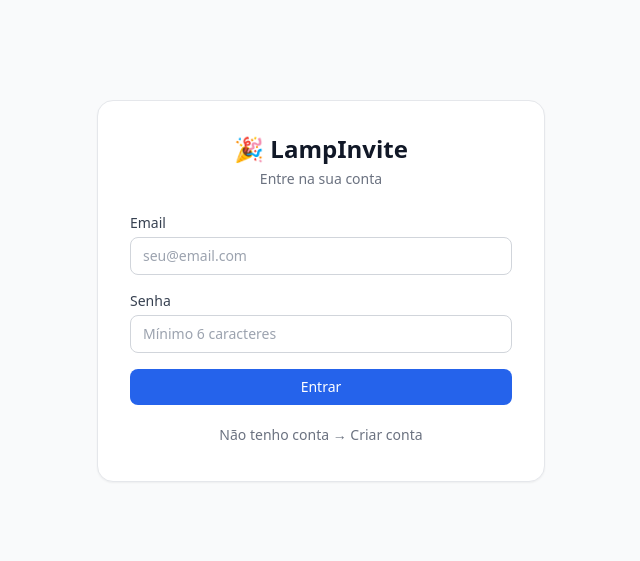
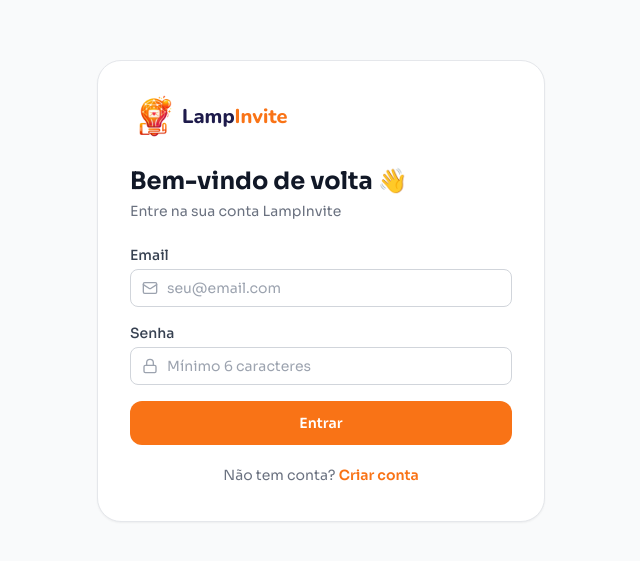
Before and after one commit to LucasPanfieti/lampinvite, a Next.js app: page /login in a window 1280 px wide. Shown: the part 109-670 px from the top of the page, without its empty margins (319-959 px from the left). Built offline with nearby package versions, Linux system fonts and the light colour scheme; no server answers.

Commit message:
estilizações

```diff
--- a/src/app/dashboard/page.tsx
+++ b/src/app/dashboard/page.tsx
@@ -1,6 +1,7 @@
 import { createClient } from "@/lib/supabase/server";
 import { redirect } from "next/navigation";
 import Link from "next/link";
+import Image from "next/image";
 import { format } from "date-fns";
 import { ptBR } from "date-fns/locale";
 import DeleteEventButton from "./delete-button";
@@ -25,7 +26,25 @@ export default async function DashboardPage() {
     <div className="min-h-screen bg-gray-50">
       <header className="bg-white border-b border-gray-200 px-6 py-4">
         <div className="max-w-4xl mx-auto flex justify-between items-center">
-          <h1 className="text-xl font-bold text-gray-900">🎉 LampInvite</h1>
+          <div className="flex items-center gap-1">
+            <Image
+              src="/logo_lampinvite.webp"
+              alt="LampInvite"
+              width={48}
+              height={48}
+              className="rounded-lg"
+            />
+            <span
+              className="text-xl"
+              style={{
+                fontFamily: "var(--font-nunito), sans-serif",
+                fontWeight: 800,
+              }}
+            >
+              <span style={{ color: "#1e1b4b" }}>Lamp</span>
+              <span style={{ color: "#F97316" }}>Invite</span>
+            </span>
+          </div>
           <div className="flex items-center gap-3">
             <span className="text-sm text-gray-500 hidden sm:block">
               {user.email}
@@ -40,7 +59,7 @@ export default async function DashboardPage() {
           <h2 className="text-lg font-semibold text-gray-800">Meus Eventos</h2>
           <Link
             href="/dashboard/new"
-            className="bg-blue-600 hover:bg-blue-700 text-white text-sm font-medium px-4 py-2 rounded-lg transition-colors"
+            className="bg-orange-500 hover:bg-orange-600 text-white text-sm font-medium px-4 py-2 rounded-lg transition-colors"
           >
             + Novo Evento
           </Link>
@@ -55,7 +74,7 @@ export default async function DashboardPage() {
             <p className="text-sm mt-1">Crie seu primeiro evento agora!</p>
             <Link
               href="/dashboard/new"
-              className="inline-block mt-4 bg-blue-600 text-white text-sm px-4 py-2 rounded-lg hover:bg-blue-700"
+              className="inline-block mt-4 bg-orange-500 text-white text-sm px-4 py-2 rounded-lg hover:bg-orange-600"
             >
               Criar evento
             </Link>
--- a/src/app/layout.tsx
+++ b/src/app/layout.tsx
@@ -1,5 +1,28 @@
 import type { Metadata } from "next";
+import { Sora, DM_Serif_Display, Nunito } from "next/font/google";
 import "./globals.css";
+
+const sora = Sora({
+  subsets: ["latin"],
+  weight: ["300", "400", "500", "600", "700", "800"],
+  variable: "--font-sora",
+  display: "swap",
+});
+
+const dmSerifDisplay = DM_Serif_Display({
+  subsets: ["latin"],
+  weight: "400",
+  style: ["normal", "italic"],
+  variable: "--font-dm-serif",
+  display: "swap",
+});
+
+const nunito = Nunito({
+  subsets: ["latin"],
+  weight: ["800"],
+  variable: "--font-nunito",
+  display: "swap",
+});
 
 export const metadata: Metadata = {
   title: "LampInvite",
@@ -12,8 +35,11 @@ export default function RootLayout({
   children: React.ReactNode;
 }) {
   return (
-    <html lang="pt-BR">
-      <body>{children}</body>
+    <html
+      lang="pt-BR"
+      className={`${sora.variable} ${dmSerifDisplay.variable} ${nunito.variable}`}
+    >
+      <body className="font-sans antialiased">{children}</body>
     </html>
   );
 }
--- a/src/app/login/page.tsx
+++ b/src/app/login/page.tsx
@@ -1,8 +1,10 @@
 "use client";
 
+import Image from "next/image";
 import { useState } from "react";
 import { createClient } from "@/lib/supabase/client";
 import { useRouter } from "next/navigation";
+import { Mail, Lock } from "lucide-react";
 
 export default function LoginPage() {
   const [email, setEmail] = useState("");
@@ -44,11 +46,32 @@ export default function LoginPage() {
 
   return (
     <div className="min-h-screen flex items-center justify-center bg-gray-50 px-4">
-      <div className="w-full max-w-md bg-white rounded-2xl shadow-sm border border-gray-200 p-8">
-        <div className="mb-6 text-center">
-          <h1 className="text-2xl font-bold text-gray-900">🎉 LampInvite</h1>
+      <div className="w-full max-w-md bg-white rounded-3xl shadow-sm border border-gray-200 p-8">
+        <div className="mb-6 ">
+          <div className="flex items-center gap-1 mb-6">
+            <Image
+              src="/logo_lampinvite.webp"
+              alt="LampInvite"
+              width={48}
+              height={48}
+              className="rounded-lg"
+            />
+            <span
+              className="text-xl"
+              style={{
+                fontFamily: "var(--font-nunito), sans-serif",
+                fontWeight: 800,
+              }}
+            >
+              <span style={{ color: "#1e1b4b" }}>Lamp</span>
+              <span style={{ color: "#F97316" }}>Invite</span>
+            </span>
+          </div>
+          <h1 className="text-2xl font-bold text-gray-900">
+            {isSignUp ? "Crie sua conta grátis ⚡" : "Bem-vindo de volta 👋"}
+          </h1>
           <p className="text-gray-500 mt-1 text-sm">
-            {isSignUp ? "Crie sua conta" : "Entre na sua conta"}
+            {isSignUp ? "Pronto em segundos" : "Entre na sua conta LampInvite"}
           </p>
         </div>
 
@@ -60,15 +83,20 @@ export default function LoginPage() {
             >
               Email
             </label>
+
+            <div className="relative">
+              <Mail className="absolute left-3 top-1/2 -translate-y-1/2 text-gray-400 w-4 h-4" />
+
               <input
                 id="email"
                 type="email"
                 value={email}
                 onChange={(e) => setEmail(e.target.value)}
                 required
-              className="w-full border border-gray-300 rounded-lg px-3 py-2 text-sm focus:outline-none focus:ring-2 focus:ring-blue-500"
+                className="w-full border border-gray-300 rounded-lg pl-9 pr-3 py-2 text-sm focus:outline-none focus:ring-2 focus:ring-orange-500"
                 placeholder="seu@email.com"
               />
+            </div>
           </div>
 
           <div>
@@ -78,6 +106,10 @@ export default function LoginPage() {
             >
               Senha
             </label>
+
+            <div className="relative">
+              <Lock className="absolute left-3 top-1/2 -translate-y-1/2 text-gray-400 w-4 h-4" />
+
               <input
                 id="password"
                 type="password"
@@ -85,9 +117,10 @@ export default function LoginPage() {
                 onChange={(e) => setPassword(e.target.value)}
                 required
                 minLength={6}
-              className="w-full border border-gray-300 rounded-lg px-3 py-2 text-sm focus:outline-none focus:ring-2 focus:ring-blue-500"
+                className="w-full border border-gray-300 rounded-lg pl-9 pr-3 py-2 text-sm focus:outline-none focus:ring-2 focus:ring-orange-500"
                 placeholder="Mínimo 6 caracteres"
               />
+            </div>
           </div>
 
           {message && (
@@ -105,7 +138,7 @@ export default function LoginPage() {
           <button
             type="submit"
             disabled={loading}
-            className="w-full bg-blue-600 hover:bg-blue-700 disabled:opacity-50 text-white font-medium py-2 px-4 rounded-lg text-sm transition-colors"
+            className="w-full bg-orange-500 hover:bg-orange-600 disabled:opacity-50 text-white font-semibold py-3 px-4 rounded-xl text-sm transition-colors"
           >
             {loading ? "Aguarde..." : isSignUp ? "Criar conta" : "Entrar"}
           </button>
@@ -116,11 +149,23 @@ export default function LoginPage() {
               setIsSignUp(!isSignUp);
               setMessage("");
             }}
-            className="w-full text-sm text-gray-500 hover:text-gray-700 py-1"
+            className="w-full text-sm py-1"
           >
-            {isSignUp
-              ? "Já tenho uma conta → Entrar"
-              : "Não tenho conta → Criar conta"}
+            {isSignUp ? (
+              <>
+                <span className="text-gray-500">Já tem conta? </span>
+                <span className="text-orange-500 hover:text-orange-600 font-semibold">
+                  Entrar
+                </span>
+              </>
+            ) : (
+              <>
+                <span className="text-gray-500">Não tem conta? </span>
+                <span className="text-orange-500 hover:text-orange-600 font-semibold">
+                  Criar conta
+                </span>
+              </>
+            )}
           </button>
         </form>
       </div>
--- a/tailwind.config.ts
+++ b/tailwind.config.ts
@@ -7,7 +7,12 @@ const config: Config = {
     "./src/app/**/*.{js,ts,jsx,tsx,mdx}",
   ],
   theme: {
-    extend: {},
+    extend: {
+      fontFamily: {
+        sans: ["var(--font-sora)", "sans-serif"],
+        display: ["var(--font-cabinet)", "sans-serif"],
+      },
+    },
   },
   plugins: [],
 };
```
Also changed, not shown: src/app/dashboard/new/page.tsx (+39 -39 lines), public/logo_lampinvite.webp (added). Lines whose indentation alone changed are shown as unchanged.
